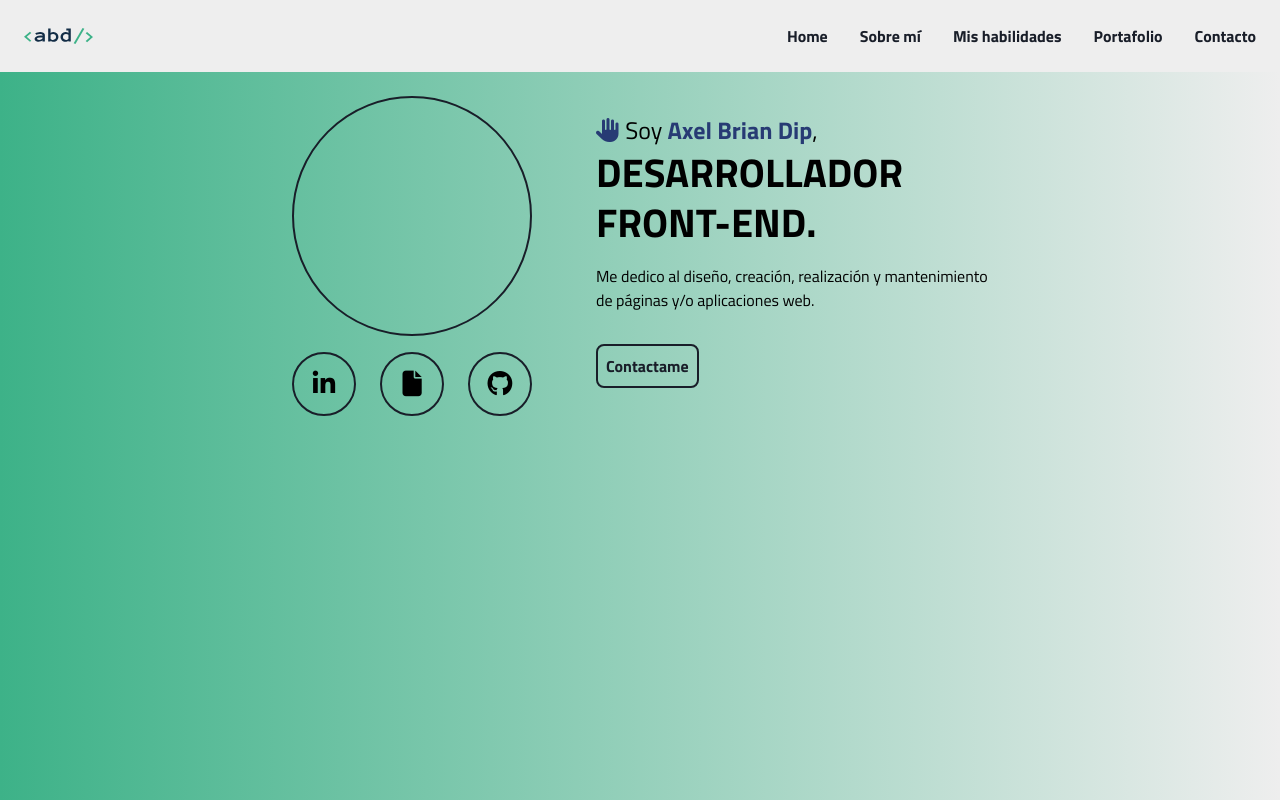
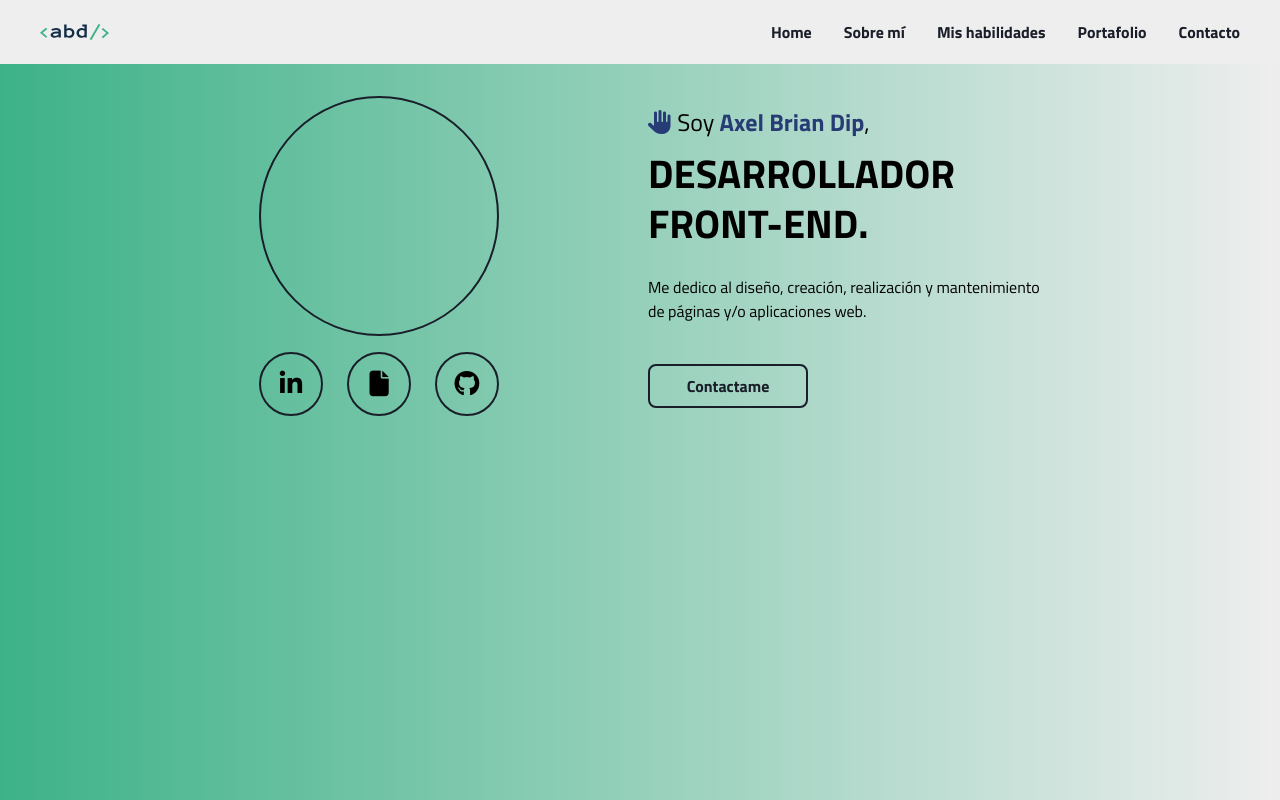
Before and after one commit to axelbriandip/portafolio-pro, a React (Vite) app: page / in a window 1280 px wide. Built offline with nearby package versions, Linux system fonts and the light colour scheme.

Commit message:
text in home done II - ready

```diff
--- a/src/components/Home.jsx
+++ b/src/components/Home.jsx
@@ -4,29 +4,29 @@ const Home = () => {
     return (
         <section className='container-home'>
             {/* circles */}
-            <div className="circles">
+            <div className="circles col-5 col-s-12">
                 <div className="photo animate__animated animate__backInDown"></div>
                 <div className="social-media animate__animated animate__backInLeft">
                     <div className="item-sm linkedin" id='tooltip'>
                         <i className="fa-brands fa-linkedin-in"></i>
-                        <span id='tooltipText'>Linkedin</span>
+                        <span id='tooltipText'>Visitar Linkedin</span>
                     </div>
                     <div className="item-sm cv" id='tooltip'>
                         <i className="fa-solid fa-file"></i>
-                        <span id='tooltipText'>Curriculum Vitae</span>
+                        <span id='tooltipText'>Descargar CV</span>
                     </div>
                     <div className="item-sm github" id='tooltip'>
                         <i className="fa-brands fa-github"></i>
-                        <span id='tooltipText'>Github</span>
+                        <span id='tooltipText'>Visitar Github</span>
                     </div>
                 </div>
             </div>
             {/* text */}
-            <div className="text animate__animated animate__backInRight">
+            <div className="text col-5 col-s-12 animate__animated animate__backInRight">
                 <p className='name'><i className="fa-solid fa-hand animate__animated animate__wobble animate__delay-1s"></i> Soy <span>Axel Brian Dip</span>,</p>
-                <h1 className='title'>DESARROLLADOR <br /> FRONT-END.</h1>
+                <h1 className='title'>DESARROLLADOR <br/> FRONT-END.</h1>
                 <p className='description'>Me dedico al diseño, creación, realización y mantenimiento <br /> de páginas y/o aplicaciones web.</p>
-                <button>Contactame</button>
+                <button className='btn-contactame'>Contactame</button>
             </div>
         </section>
     );
--- /dev/null
+++ b/src/css/col.css
@@ -0,0 +1,36 @@
+/* For mobile phones: */
+[class*="col-"] {
+    width: 100%;
+}
+
+/* For tablets: */
+@media only screen and (min-width: 600px) {
+    .col-s-1 {width: 8.33%;}
+    .col-s-2 {width: 16.66%;}
+    .col-s-3 {width: 25%;}
+    .col-s-4 {width: 33.33%;}
+    .col-s-5 {width: 41.66%;}
+    .col-s-6 {width: 50%;}
+    .col-s-7 {width: 58.33%;}
+    .col-s-8 {width: 66.66%;}
+    .col-s-9 {width: 75%;}
+    .col-s-10 {width: 83.33%;}
+    .col-s-11 {width: 91.66%;}
+    .col-s-12 {width: 100%;}
+}
+
+/* For desktop: */
+@media only screen and (min-width: 768px) {
+    .col-1 {width: 8.33%;}
+    .col-2 {width: 16.66%;}
+    .col-3 {width: 25%;}
+    .col-4 {width: 33.33%;}
+    .col-5 {width: 41.66%;}
+    .col-6 {width: 50%;}
+    .col-7 {width: 58.33%;}
+    .col-8 {width: 66.66%;}
+    .col-9 {width: 75%;}
+    .col-10 {width: 83.33%;}
+    .col-11 {width: 91.66%;}
+    .col-12 {width: 100%;}
+}
--- a/src/css/home.css
+++ b/src/css/home.css
@@ -1,3 +1,5 @@
+@import './col.css';
+
 :root {
     --black: #191E29;
     --blue: #273B74;
@@ -14,7 +16,7 @@ body {
     display: flex;
     flex-wrap: wrap;
     justify-content: center;
-    gap: 4rem;
+    gap: 1rem;
 }
 /* circles */
 .photo, .linkedin, .cv, .github {
@@ -52,7 +54,10 @@ body {
 }
 /* text */
 .text {
-    padding-top: 1rem;
+    padding: .5rem 0;
+    display: flex;
+    flex-direction: column;
+    justify-content: space-between;
 }
 .text .name {
     font-size: 1.5rem;
@@ -78,25 +83,25 @@ body {
     font-weight: 700;
     font-size: 1rem;
     transition: .2s all;
+    width: 10rem;
 }
 .text .description {
     margin-top: 1rem;
     margin-bottom: 2rem;
     font-size: 1rem;
 }
-.item-sm {
+.item-sm,
+.btn-contactame {
     transition: .3s all;
 }
-.item-sm:hover {
+.item-sm:hover,
+.btn-contactame:hover {
     background-color: var(--blue);
     color: var(--white);
 }
 /* tooltip */
 #tooltip {
     position: relative;
-    /* cursor: pointer;
-    border-bottom: 2px dotted;
-    padding: 7px; */
 }
 #tooltipText {
     position: absolute;
@@ -128,3 +133,8 @@ body {
     visibility: visible;
     opacity: 1;
 }
+@media screen and (max-width: 767px) {
+    .container-home {
+        gap: 4rem;
+    }
+}
--- a/src/css/main.css
+++ b/src/css/main.css
@@ -1,6 +1,7 @@
 /* import all css */
 @import './nav.css';
 @import './home.css';
+@import './col.css';
 
 * {
     padding: 0;
--- a/src/css/nav.css
+++ b/src/css/nav.css
@@ -11,7 +11,8 @@
     justify-content: space-between;
     align-items: center;
     background-color: var(--white);
-    padding: 1.5rem;
+    /* background-image: linear-gradient(-90deg, var(--green), var(--white)); */
+    padding: 1.25rem 2.5rem;
 
     position: fixed;
     z-index: 1;
@@ -47,15 +48,22 @@
         max-height: 0;
         overflow: hidden;
     }
+    .logo {
+        height: 1.2rem;
+    }
     .list {
         flex-direction: column;
         align-items: center;
         padding: 1rem;
     }
+    .list a {
+        font-size: 1.2rem;
+    }
     .navbar label {
         display: inline-flex;
         align-items: center;
         cursor: pointer;
+        font-size: 1.5rem;
     }
     #toggler:checked ~ .menu {
         max-height: 100%;
```
